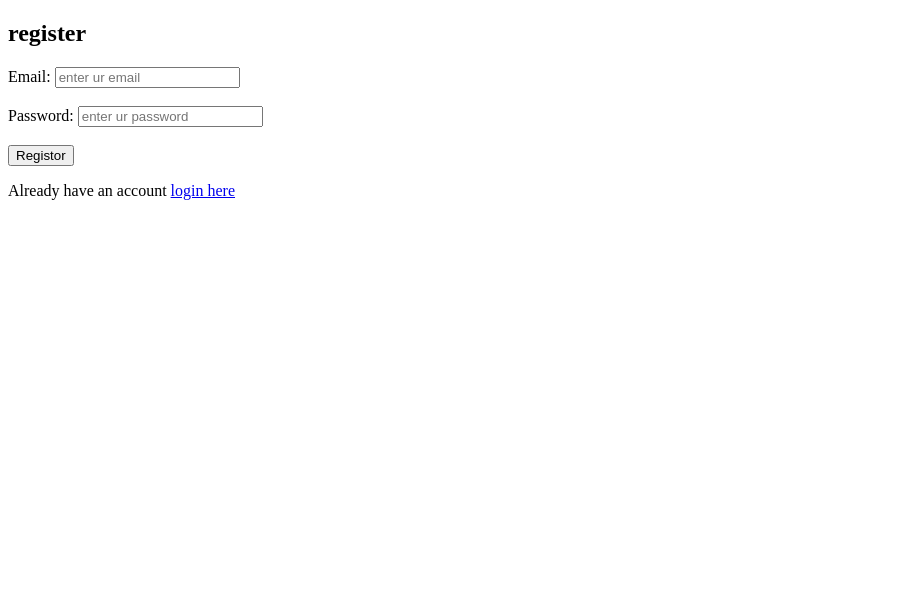
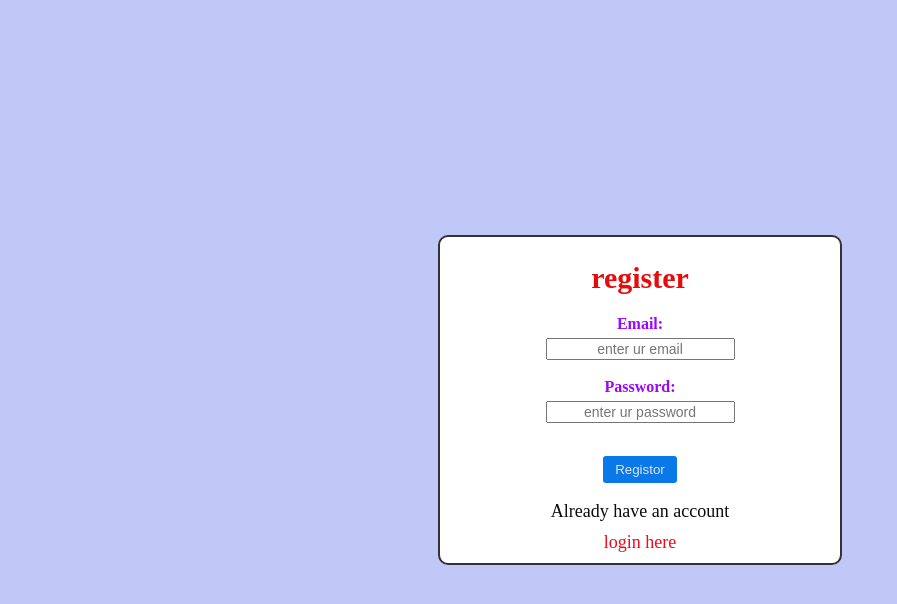
Before and after one commit to adityarawat012/notes, a plain HTML site: page registor.html in a window 1280 px wide. Shown: the whole page, without its empty margins (0-897 px from the left). Drawn offline with Linux system fonts and the light colour scheme.

Commit message:
Update registor.html

```diff
--- a/registor.html
+++ b/registor.html
@@ -3,8 +3,80 @@
 <head>
     <title>registor form</title>
 
+<style>
+body {
+
+
+   display:flex;
+    justify-content: center;
+    align-items: center;
+        min-height: 100vh;
+    margin: 0;
+    background-color: #bfc8f6;
+}
+
+.container {
+    border: 2px solid #333;
+    width: 400px;
+
+
+    border-radius:10px;
+    background-color: #fff;
+    text-align: center;
+
+}
+
+h2 {
+    color: #e60c0c;
+    font-size: 30px;
+    margin-bottom: 20px;
+}
+
+label {
+    font-weight: bold;
+    color: #9c07f8;
+    margin-bottom: 5px;
+    display: block;
+}
+
+input[type="text"], input[type="email"], input[type="password"], textarea {
+
+
+    text-align: center;
+    font-size: 14px;
+
+
+
+}
+button {
+    padding: 6px 12px;
+    margin-top: 15px;
+    cursor: pointer;
+    background-color: #0979ea;
+    color: #e3e2e8;
+    border: none;
+    border-radius: 3px;
+    display: block;
+    margin-left: auto;
+    margin-right: auto;
+}
+
+a {
+    color: #f4091c;
+    display: block;
+    margin-top: 10px;
+    text-decoration: none;
+}
+
+p {
+    color: #0c0c0b;
+    font-size: 18px;
+    margin-bottom: 10px;
+}
+</style>
     </head>
     <body>
+        <div class="container">
         <h2>register</h2>
             <label>Email:</label>
                 <input type="text" id="email" placeholder="enter ur email"><br><br>
@@ -13,7 +85,7 @@
                     <button onclick="register()" >Registor</button>
                     <p id="message"></p>
                     <p>Already have an account <a href="login.html">login here</a></p>
-
+</div>
                     <script>
                         function register(){
                      const email=document.getElementById("email").value;
```
